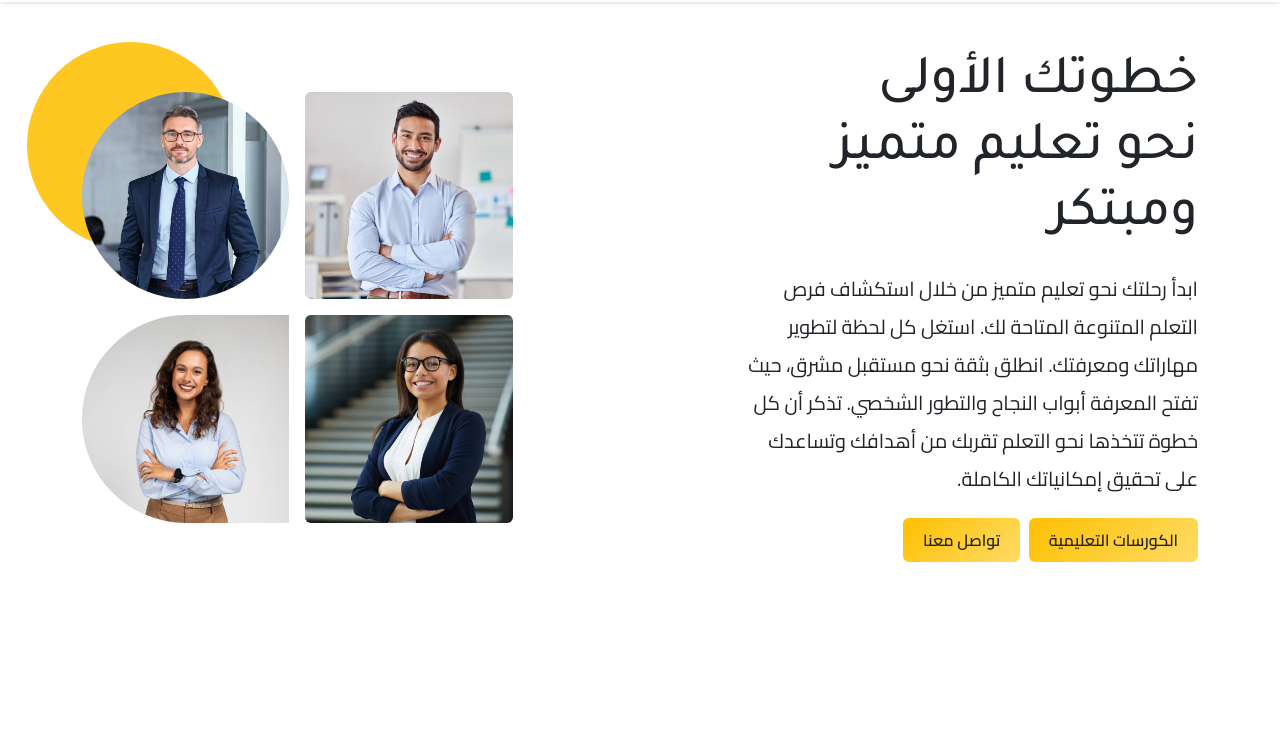
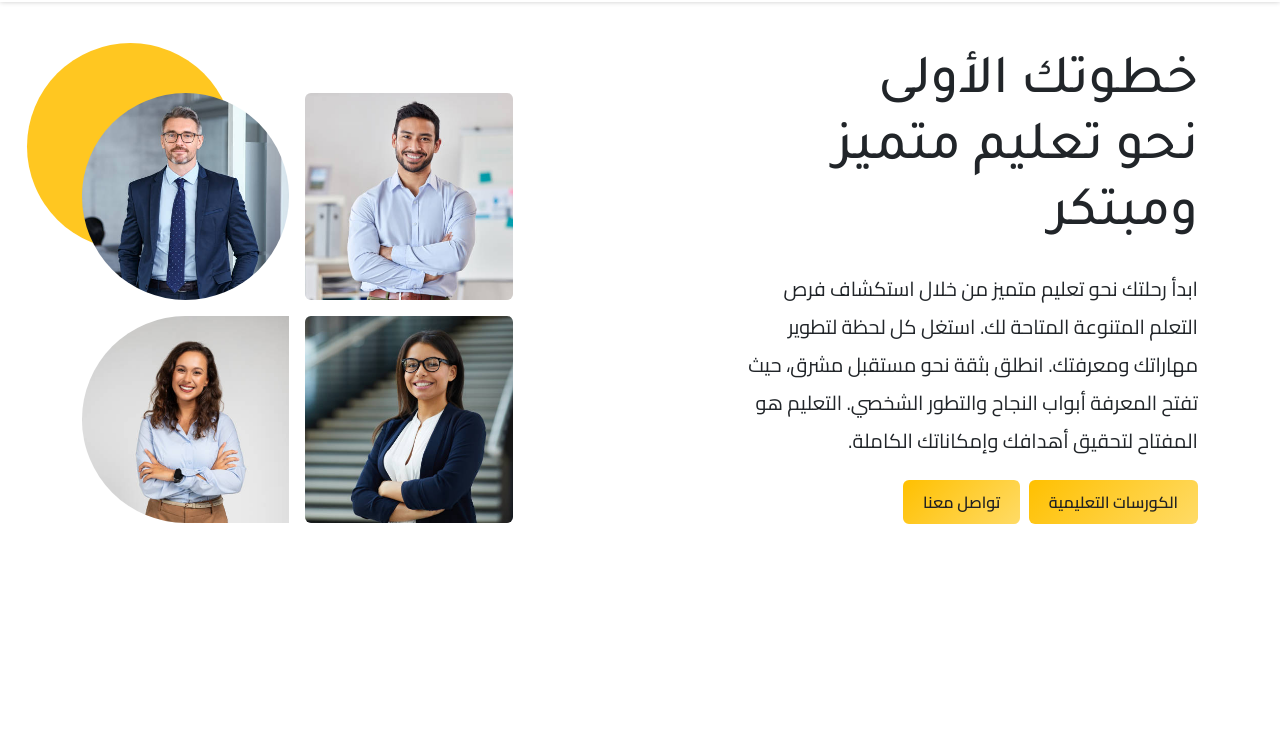
Before and after one commit to nasserwebdev/thefutureacademy, a plain HTML site: page index.html in a window 1280 px wide. Shown: the part 63-800 px from the top of the page. Drawn offline with nearby package versions, Linux system fonts and the light colour scheme.

Commit message:
Update index.html

```diff
--- a/index.html
+++ b/index.html
@@ -60,11 +60,11 @@
     <!-- Start Hero -->
     <section class="hero p-t-50 p-b-50">
       <div class="container">
-        <div class="row row-cols-1 row-cols-md-2 flex-between-start">
+        <div class="row row-cols-1 row-cols-md-2 flex-between-center">
           <div class="col hero-right">
             <h1 class="hero-title m-b-20">خطوتك الأولى نحو تعليم متميز ومبتكر</h1>
             <p class="hero-text width-85 m-b-20">
-              ابدأ رحلتك نحو تعليم متميز من خلال استكشاف فرص التعلم المتنوعة المتاحة لك. استغل كل لحظة لتطوير مهاراتك ومعرفتك. انطلق بثقة نحو مستقبل مشرق، حيث تفتح المعرفة أبواب النجاح والتطور الشخصي. تذكر أن كل خطوة تتخذها نحو التعلم تقربك من أهدافك وتساعدك على تحقيق إمكانياتك الكاملة.
+              ابدأ رحلتك نحو تعليم متميز من خلال استكشاف فرص التعلم المتنوعة المتاحة لك. استغل كل لحظة لتطوير مهاراتك ومعرفتك. انطلق بثقة نحو مستقبل مشرق، حيث تفتح المعرفة أبواب النجاح والتطور الشخصي. التعليم هو المفتاح لتحقيق أهدافك وإمكاناتك الكاملة.
             </p>
             <div class="hero-call">
               <button class="btn fa-btn m-l-5"><a class="text-reset" href="#courses">الكورسات التعليمية</a></button>
```
